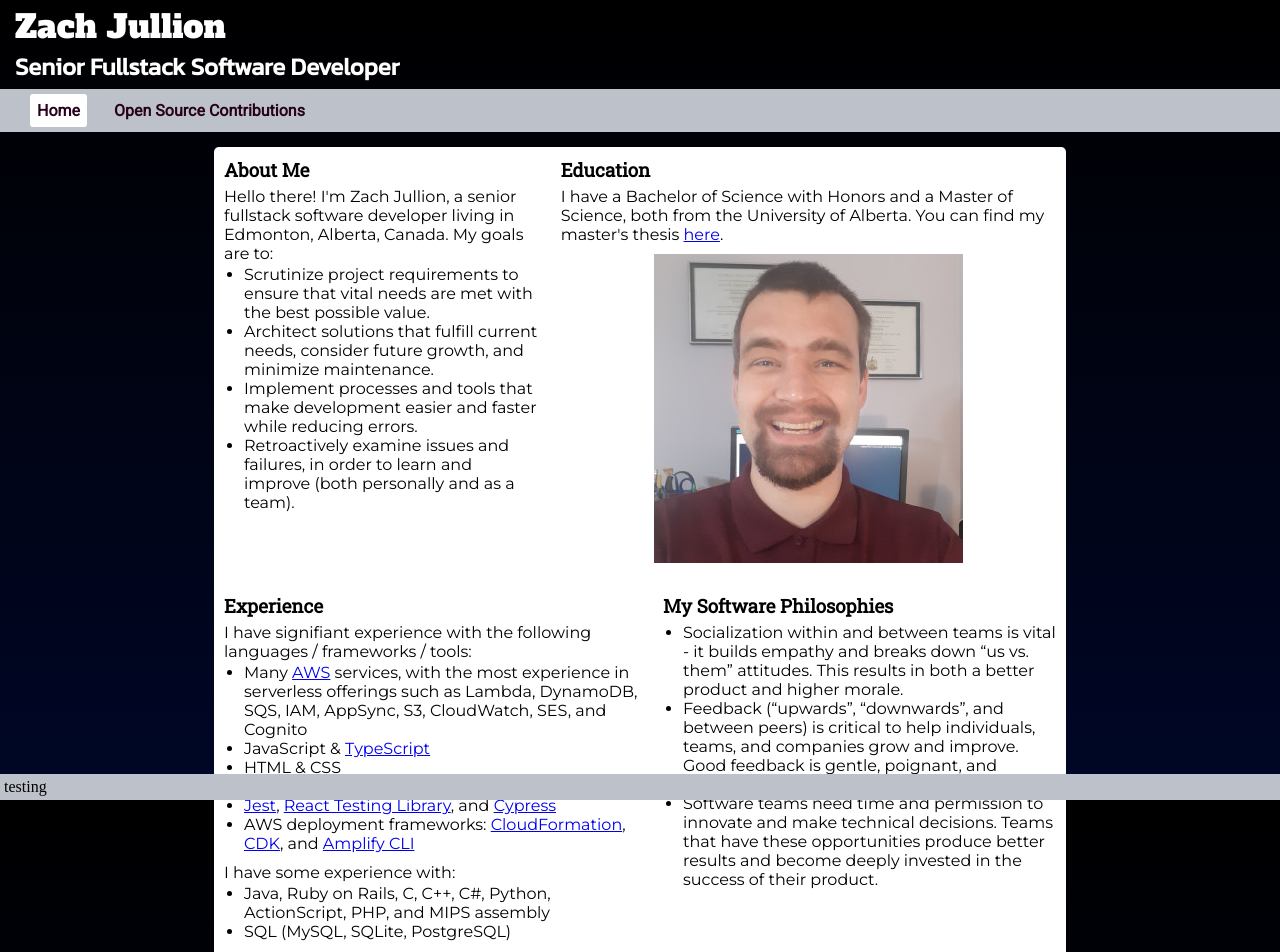
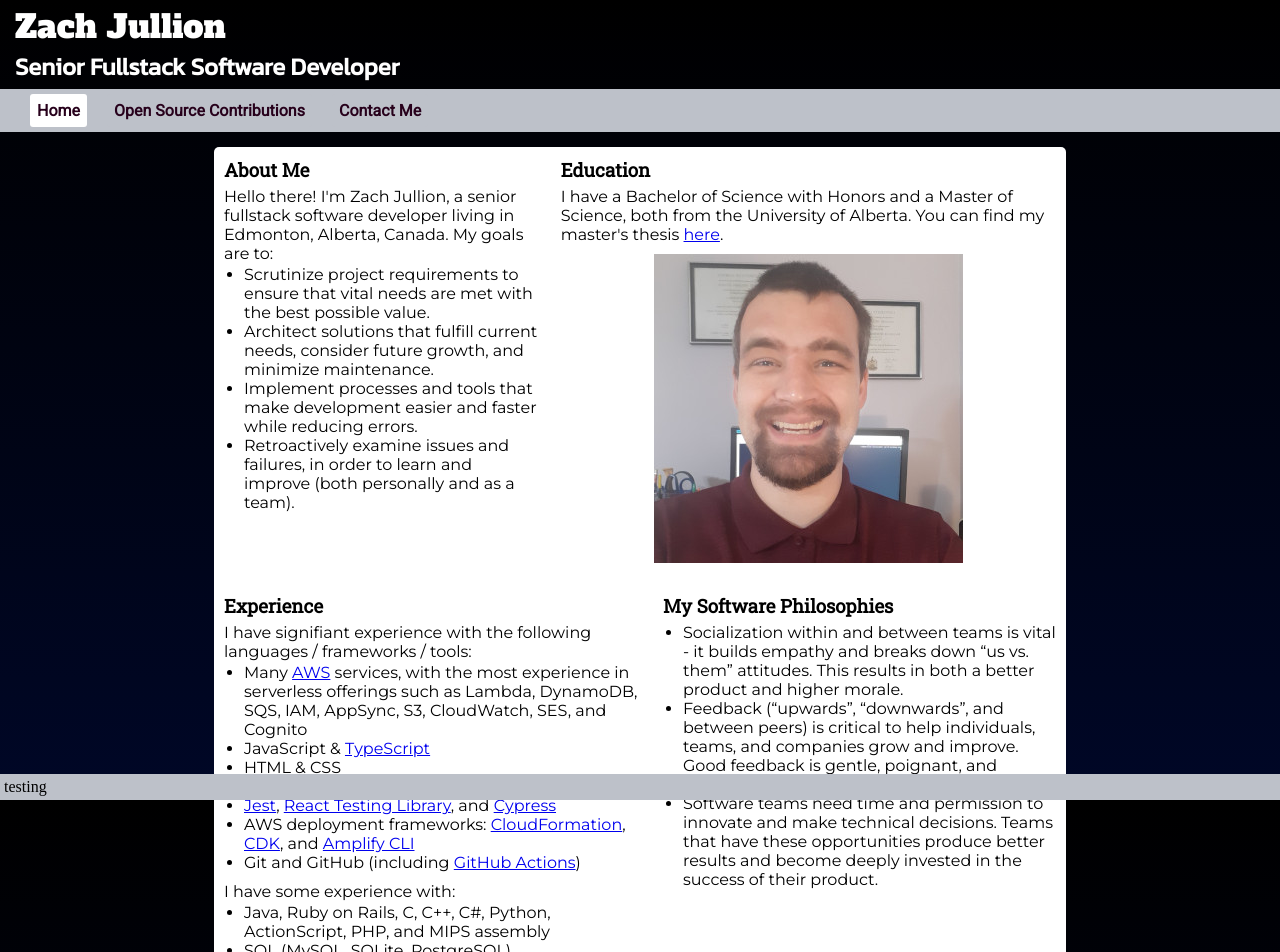
Before and after one commit to zjullion/zjullionca, a React app in the folder frontend/: page / in a window 1280 px wide. Shown: the top 952 px of the page. Built offline with nearby package versions, Linux system fonts and the light colour scheme.

Commit message:
Minor content fixes and add Contact page

```diff
--- /dev/null
+++ b/frontend/src/components/Contact.tsx
@@ -0,0 +1,7 @@
+import { FunctionComponent } from 'react'
+
+import { FlexChild, FlexDiv, ListItem, SafeLink, Text, Title, UnorderedList } from './base'
+
+export const Contact: FunctionComponent = () => {
+  return <div>hello</div>
+}
--- a/frontend/src/components/Contributions.tsx
+++ b/frontend/src/components/Contributions.tsx
@@ -32,9 +32,10 @@ export const Contributions: FunctionComponent = () => {
         <Text>
           This library is used to filter &quot;sensitive&quot; data (passwords, secrets, etc) from
           JavaScript objects. I originally wrote this library while working at the Alberta Motor
-          Association. Since then, multiple AMA developers have contributed to it. More recently,
+          Association. Since then, multiple AMA developers have contributed to it. Recently,
           I&apos;ve rewritten sensitive-param-filter in{' '}
-          <SafeLink content="TypeScript" to="https://www.typescriptlang.org" /> and begun publishing{' '}
+          <SafeLink content="TypeScript" to="https://www.typescriptlang.org" /> and started
+          publishing{' '}
           <SafeLink
             content="my own version"
             to="https://github.com/zjullion/sensitive-param-filter"
--- a/frontend/src/components/Home.tsx
+++ b/frontend/src/components/Home.tsx
@@ -73,6 +73,10 @@ export const Home: FunctionComponent = () => {
             <SafeLink content="CDK" to="https://aws.amazon.com/cdk" />, and{' '}
             <SafeLink content="Amplify CLI" to="https://docs.amplify.aws/javascript/tools/cli" />
           </ListItem>
+          <ListItem>
+            Git and GitHub (including{' '}
+            <SafeLink content="GitHub Actions" to="https://github.com/features/actions" />)
+          </ListItem>
         </UnorderedList>
         <Text>I have some experience with:</Text>
         <UnorderedList>
--- a/frontend/src/components/PageContainer.tsx
+++ b/frontend/src/components/PageContainer.tsx
@@ -95,6 +95,7 @@ export const PageContainer: FunctionComponent = () => {
       <LinkContainer>
         <StyledBarLink to="/">Home</StyledBarLink>
         <StyledBarLink to="/contributions">Open Source Contributions</StyledBarLink>
+        <StyledBarLink to="/contact">Contact Me</StyledBarLink>
       </LinkContainer>
       <ContentContainer>
         <Outlet />
--- a/frontend/src/index.tsx
+++ b/frontend/src/index.tsx
@@ -5,6 +5,7 @@ import { createRoot } from 'react-dom/client'
 import { BrowserRouter, Route, Routes } from 'react-router-dom'
 import { createGlobalStyle, StyleSheetManager } from 'styled-components'
 
+import { Contact } from './components/Contact'
 import { Contributions } from './components/Contributions'
 import { Home } from './components/Home'
 import { PageContainer } from './components/PageContainer'
@@ -35,6 +36,7 @@ root.render(
           <Route element={<PageContainer />} path="/">
             <Route element={<Home />} path="" />
             <Route element={<Contributions />} path="contributions" />
+            <Route element={<Contact />} path="contact" />
           </Route>
         </Routes>
       </BrowserRouter>
```
